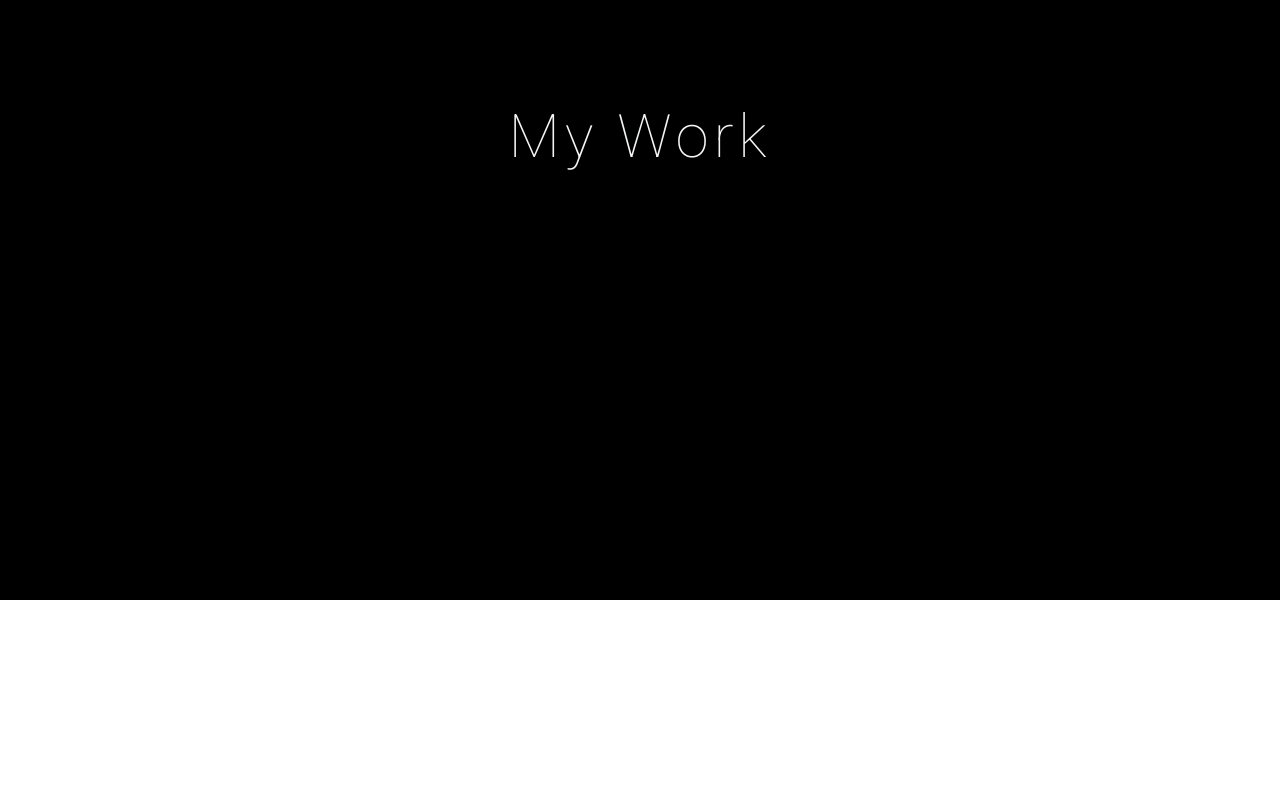
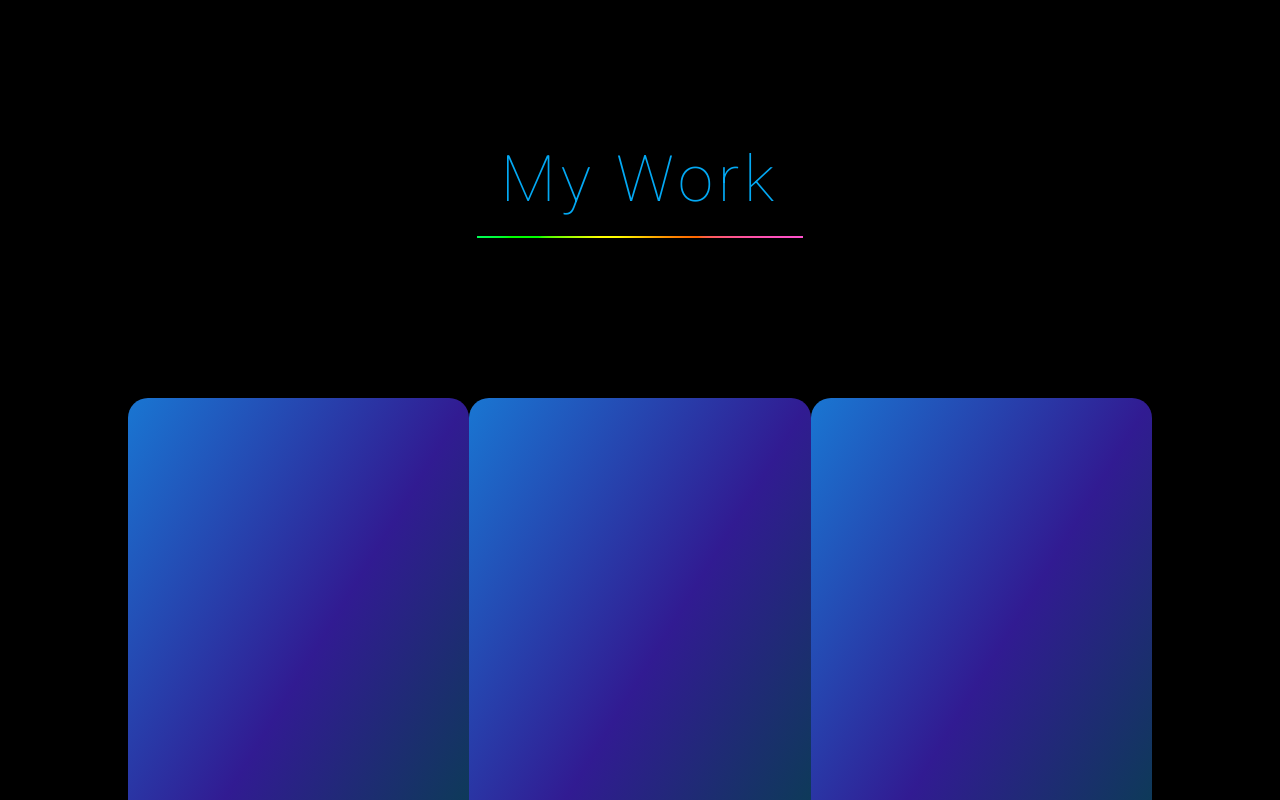
Before and after one commit to jwoodcodes/portfolio, a Next.js app: page / in a window 1280 px wide. Shown: the part 1000-1800 px from the top of the page. Before the commit the page ends 1600 px from the top, so only its background shows below. Built offline with nearby package versions, Linux system fonts and the light colour scheme.

Commit message:
more my work section done

```diff
--- a/src/app/page.js
+++ b/src/app/page.js
@@ -1,6 +1,8 @@
 import Image from 'next/image'
 import styles from './page.module.css'
 import MainNav from '../components/MainNav'
+import CardContainer from '../components/CardContainer'
+
 
 export default function Home() {
   return (
@@ -11,7 +13,7 @@ export default function Home() {
       <div className={styles.name}>Jay Wood</div>
       <span className={styles.jobTitle}>Web Developer</span>
       <div className={styles.mainSectionIntro}>
-        Hi there! I&apos;m Jay, a web developer from Missouri. I love to take concepts and apps I wish existed and make them into a reality. I am so happy to share what i&apos;ve been working on with you!
+        Hi there! I&apos;m Jay, a web developer from Missouri. I love to take concepts I wish existed and make them into a reality. I am so happy to share what i&apos;ve been working on with you!
 
       </div>
      </div>
@@ -22,7 +24,12 @@ export default function Home() {
       </div>
       </div>
       <div className={styles.projectsSectionWrapper}>
+        <div className={styles.myWorkHeaderContainer}>
           <h2 className={styles.projectsHeader}>My Work</h2>
+         </div>
+        <CardContainer />
+
+
       </div>
 
     </div>
--- a/src/app/page.module.css
+++ b/src/app/page.module.css
@@ -1,7 +1,7 @@
 
 .wholeMainPageWrapper {
   background-color: var(--color-black);
-  height: 200dvh;
+  height: 400dvw;
 
 }
 
@@ -20,9 +20,20 @@
 
 .navLink {
   color: var(--color-white);
+  letter-spacing: .1rem;
   text-decoration: none;
+}
 
+.navLink:hover {
+  transform: scale(1.3) translateY(-5px);
+  color: var(--color-blue-light);
 }
+
+.navLink:active {
+  transform: scale(1.3) translateY(0);
+  color: var(--color-purple-light);
+}
+
 
 .mainSectionWrapper {
   width: 100%;
@@ -125,13 +136,77 @@
 .projectsSectionWrapper {
   width: 100%;
 
+
 }
 
 .projectsHeader {
-  color: var(--color-white);
-  padding-top: 6rem;
+  color: var(--color-blue-light);
+  /* margin-top: 6rem; */
   text-align: center;
-  font-size: 3.75rem;
+  font-size: 4rem;
   letter-spacing: .3rem;
   font-weight: 100;
+  padding: .5rem 1.5rem;
 }
+
+
+ @property --bg-angle {
+  inherits: false;
+  initial-value: 0deg;
+  syntax: "<angle>";
+}
+
+
+@keyframes spin {
+  to {
+    --bg-angle: 360deg;
+  }
+}
+
+
+.myWorkHeaderContainer {
+
+  margin-top: 8rem;
+  width: fit-content;
+  margin-right: auto;
+  margin-left: auto;
+  /* border-radius: 20px; */
+
+  animation: spin 2s infinite linear ;
+
+
+  background:
+
+    linear-gradient(
+        to bottom,
+
+
+        oklch(0% 0 0),
+        oklch(0% 0 0)
+
+        /* oklch(35.56% 0.061 189.91),
+        oklch(56.45% 0.163 253.27) */
+
+        /* oklch(0.1 0.2 240 / 0.95), */
+        /* oklch(0.1 0.2 240 / 0.95) */
+      )
+      padding-box,
+    conic-gradient(
+        from var(--bg-angle) in oklch longer hue,
+
+        oklch(1 0.37 0) 0 0
+      )
+      border-box;
+
+
+  border-bottom: 2px solid transparent;
+
+
+}
+
+.myWorkHeaderContainer:hover {
+  border: 2px solid transparent;
+  border-radius: 20px;
+  transition: .2s;
+  animation: spin 1.5s infinite linear ;
+}
--- /dev/null
+++ b/src/components/CardContainer.js
@@ -0,0 +1,14 @@
+import styles from '@/src/styles/cardComponent.module.css'
+import ProjectCard from '../components/ProjectCard'
+
+export default function CardContainer() {
+    return (
+    <div className={styles.cardGridContainer}>
+
+        <ProjectCard />
+        <ProjectCard />
+        <ProjectCard />
+
+    </div>
+    )
+}
--- /dev/null
+++ b/src/components/ProjectCard.js
@@ -0,0 +1,11 @@
+import styles from '@/src/styles/cardComponent.module.css'
+
+export default function ProjectCard() {
+    return (
+
+        <div className={styles.cardContainer }>
+
+        </div>
+
+    )
+}
--- /dev/null
+++ b/src/styles/cardComponent.module.css
@@ -0,0 +1,34 @@
+.cardGridContainer {
+    width: 80%;
+    /* margin-left: auto;
+    margin-right: auto; */
+    margin: 10rem auto;
+
+    display: flex;
+    justify-content: space-between;
+
+    /* display: grid;
+    grid-template-columns: repeat(auto-fit, minmax(30rem, 1fr));
+    grid-gap: 2rem;
+
+    @media (max-width: 500px) {
+      grid-template-columns: repeat(auto-fit, minmax(30rem, 1fr));
+    }
+
+    @media (max-width: 350px) {
+      grid-template-columns: repeat(auto-fit, minmax(25rem, 1fr));
+    } */
+
+
+}
+
+.cardContainer {
+    height: 35rem;
+    width: 25rem;
+    border-radius: 20px;
+    background-image: linear-gradient(to right bottom, var(--color-blue-primary), var(--color-purple-primary),var(--color-green-primary));
+
+    /* display: flex;
+  flex-direction: column;
+  align-items: center; */
+}
```
